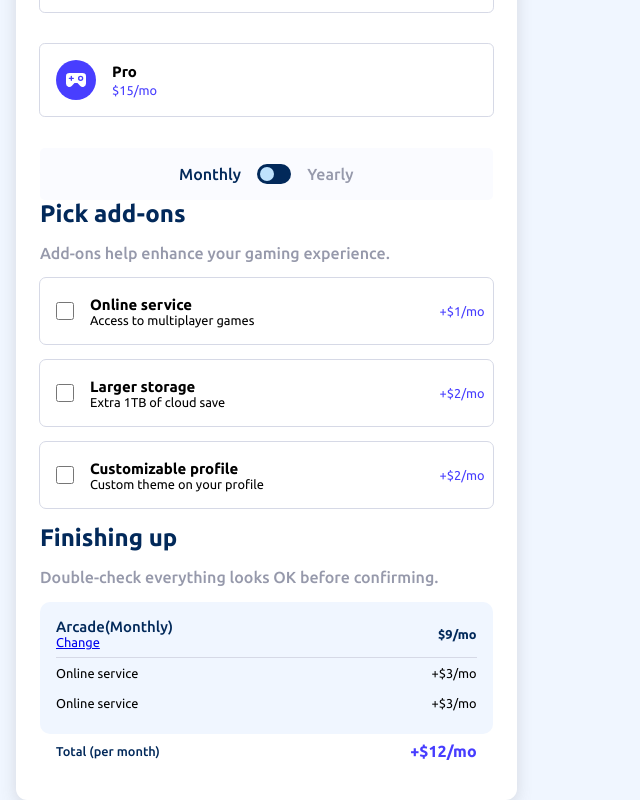
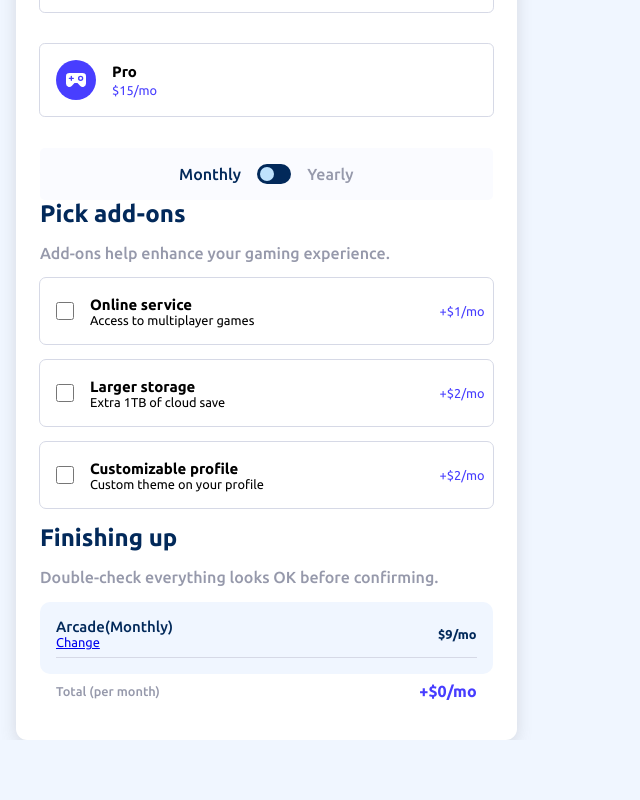
Before and after one commit to kevinhouguet/multi-step-form-main, a React (Vite) app: page / in a window 1280 px wide. Shown: the part 689-1489 px from the top of the page, without its empty margins (0-640 px from the left). After the commit the page ends 1429 px from the top, so only its background shows below. Built offline with nearby package versions, Linux system fonts and the light colour scheme.

Commit message:
:sparkles: feat(step4): interaction finish step OK

```diff
--- a/src/Components/Content/Step4/index.jsx
+++ b/src/Components/Content/Step4/index.jsx
@@ -1,47 +1,66 @@
 import './style.scss'
 
-const Step4 = ({titles, monthly, step1, step2, step3}) => {
+const Step4 = ({titles, monthly, step2, step3}) => {
   return (
     <div className="step step4">
       <h2 className='step__title'>{titles.title}</h2>
       <p className='step__description'>{titles.description}</p>
-      <Recap monthly={monthly} />
+      <Recap monthly={monthly} step2={step2} step3={step3}/>
     </div>
   )
 }
 
 export default Step4;
 
-const Recap = ({monthly, step1, step2, step3}) => {
+const Recap = ({monthly, step2, step3}) => {
+
+  let total = 0;
+
+  if (step3.addons) {
+    total = (monthly ? step2.plan.price.monthly : step2.plan.price.yearly) + Object.keys(step3.addons).reduce((acc, addon) => {
+      if (step3.addons[addon]) {
+        return acc + step3.addons[addon].price[monthly ? 'monthly' : 'yearly']
+      } else {
+        return acc
+      }
+    }, 0);
+  }
+
+
   return (
     <div className="recap">
       <div className="bgc-magnolia">
         <header className="recap__header">
           <div className="recap__header__group">
-            <h3 className="recap__header__title">Arcade(Monthly)</h3>
+            <h3 className="recap__header__title">
+              {step2.plan.title}
+              {monthly ? '(Monthly)' : '(Yearly)'}
+            </h3>
             <a href="#">Change</a>
           </div>
           <div className="recap__header__price">
-            $9/mo
+            ${step2.plan.price[monthly ? 'monthly' : 'yearly']}/{monthly ? 'mo' : 'yr'}
           </div>
         </header>
         <body className="recap__body">
-          <div className="recap__body__item">
-            <div className="recap__body__item__title">Online service</div>
-            <div className="recap__body__item__price">+$3/mo</div>
-          </div>
-          <div className="recap__body__item">
-            <div className="recap__body__item__title">Online service</div>
-            <div className="recap__body__item__price">+$3/mo</div>
-          </div>
+          {step3.addons && Object.keys(step3.addons).map(addon => (
+            step3.addons[addon] && (
+              <div className="recap__body__item" key={step3.addons[addon].title}>
+                <div className="recap__body__item__title">{step3.addons[addon].title}</div>
+                <div className="recap__body__item__price">
+                  +${step3.addons[addon].price[monthly ? 'monthly' : 'yearly']}/{monthly ? 'mo' : 'yr'}
+                </div>
+              </div>
+            )
+          ))}
         </body>
       </div>
       <footer className="recap__footer">
         <div className="recap__footer__title">
-          Total (per month)
+          Total (per {monthly ? 'month' : 'year'})
         </div>
         <div className="recap__footer__price">
-          +$12/mo
+          +${total}{monthly ? '/mo' : '/yr'}
         </div>
       </footer>
     </div>
--- a/src/Components/Content/Step4/style.scss
+++ b/src/Components/Content/Step4/style.scss
@@ -34,7 +34,12 @@
       padding: 0.5rem 0;
       display: flex;
       justify-content: space-between;
+
+      &__title {
+        color: var(--color-neutral-cool-gray);
+      }
     }
+
   }
 
   &__footer {
@@ -57,6 +62,7 @@
 
     &__title {
       font-weight: 500;
+      color: var(--color-neutral-cool-gray);
     }
   }
 }
--- a/src/Components/Content/index.jsx
+++ b/src/Components/Content/index.jsx
@@ -34,7 +34,15 @@ const Content = () => {
   }
 
   const [step1, setStep1] = useState({});
-  const [step2, setStep2] = useState({});
+  const [step2, setStep2] = useState({
+    plan: {
+      "title": "Arcade",
+      "price": {
+        "monthly": 9,
+        "yearly": 90
+      }
+    }
+  });
   const [step3, setStep3] = useState({});
 
   return (
@@ -53,7 +61,6 @@ const Content = () => {
       <Step4
         titles = {titles.step4}
         monthly={monthly}
-        step1={step1}
         step2={step2}
         step3={step3}
       />
```
